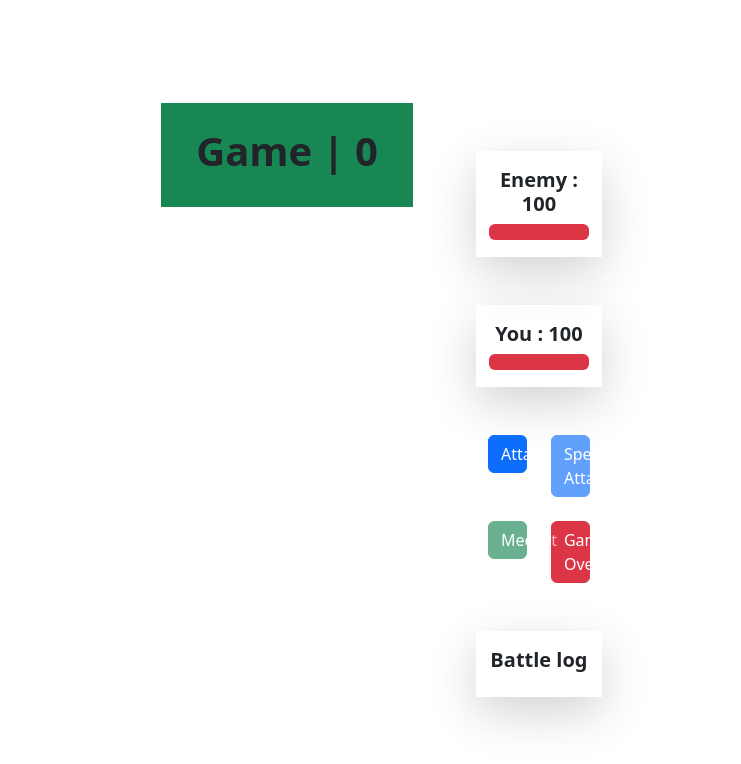
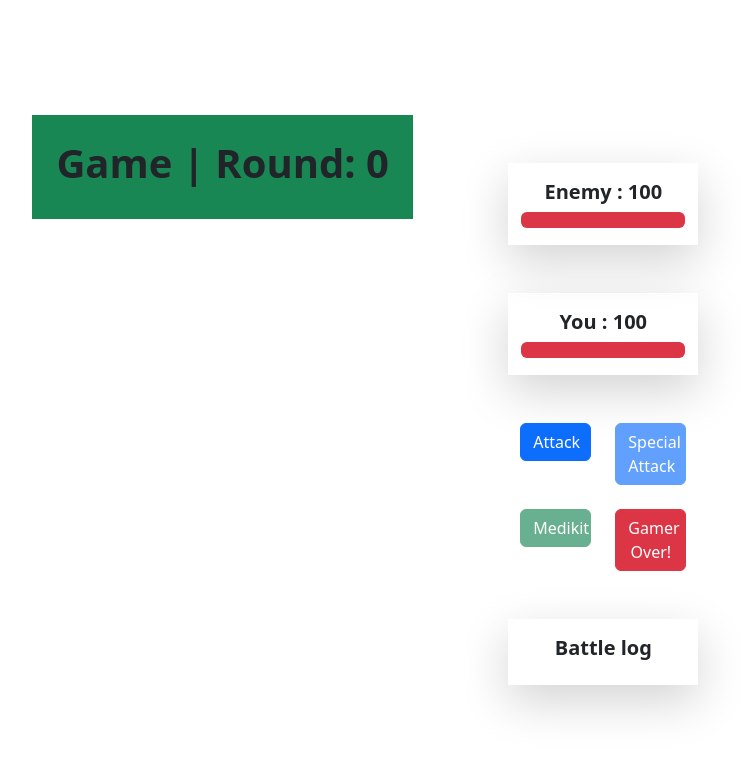
Before and after one commit to lucanovellihtml/project-vue-vite-battle, a Vue app in the folder vue-project/: page / in a window 1280 px wide. Shown: the top 764 px of the page, without its empty margins (227-968 px from the left). Built offline with nearby package versions, Linux system fonts and the light colour scheme.

Commit message:
update: changed title header

```diff
--- a/vue-project/src/components/HeaderGame.vue
+++ b/vue-project/src/components/HeaderGame.vue
@@ -5,7 +5,7 @@
             <div class="col p-4">
 
                 <!-- title -->
-                <h1 class="fs-1 fw-bold">Game | {{ round }}</h1>
+                <h1 class="fs-1 fw-bold">Game | Round: {{ round }}</h1>
 
             </div>
         </div>
```
